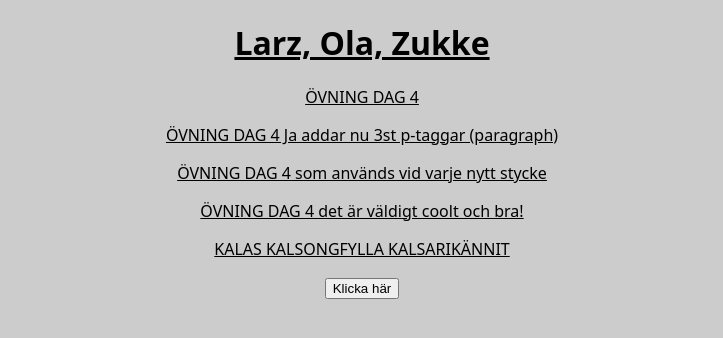
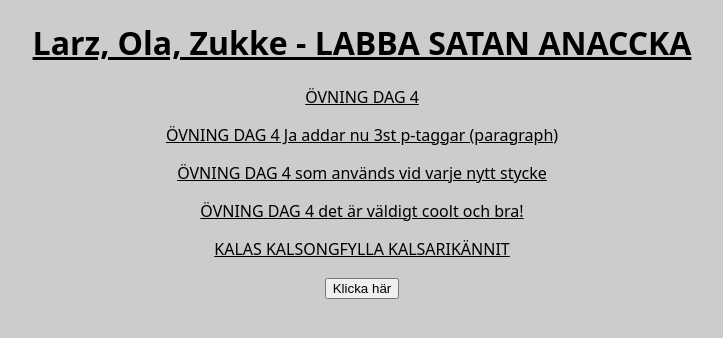
Before and after one commit to Lartzzz/lexicon2026-grupp4-torsdag, a plain HTML site: page index.html in a window 1280 px wide. Shown: the whole page, without its empty margins (278-1001 px from the left). Drawn offline with Linux system fonts and the light colour scheme.

Commit message:
testar med index

```diff
--- a/index.html
+++ b/index.html
@@ -6,7 +6,7 @@
   <link rel="stylesheet" href="style.css">
 </head>
 <body>
-  <h1>Larz, Ola, Zukke</h1>
+  <h1>Larz, Ola, Zukke - LABBA SATAN ANACCKA</h1>
   <p>ÖVNING DAG 4</p>
   <p>ÖVNING DAG 4 Ja addar nu 3st p-taggar (paragraph)</p>
   <p>ÖVNING DAG 4 som används vid varje nytt stycke</p>
```
